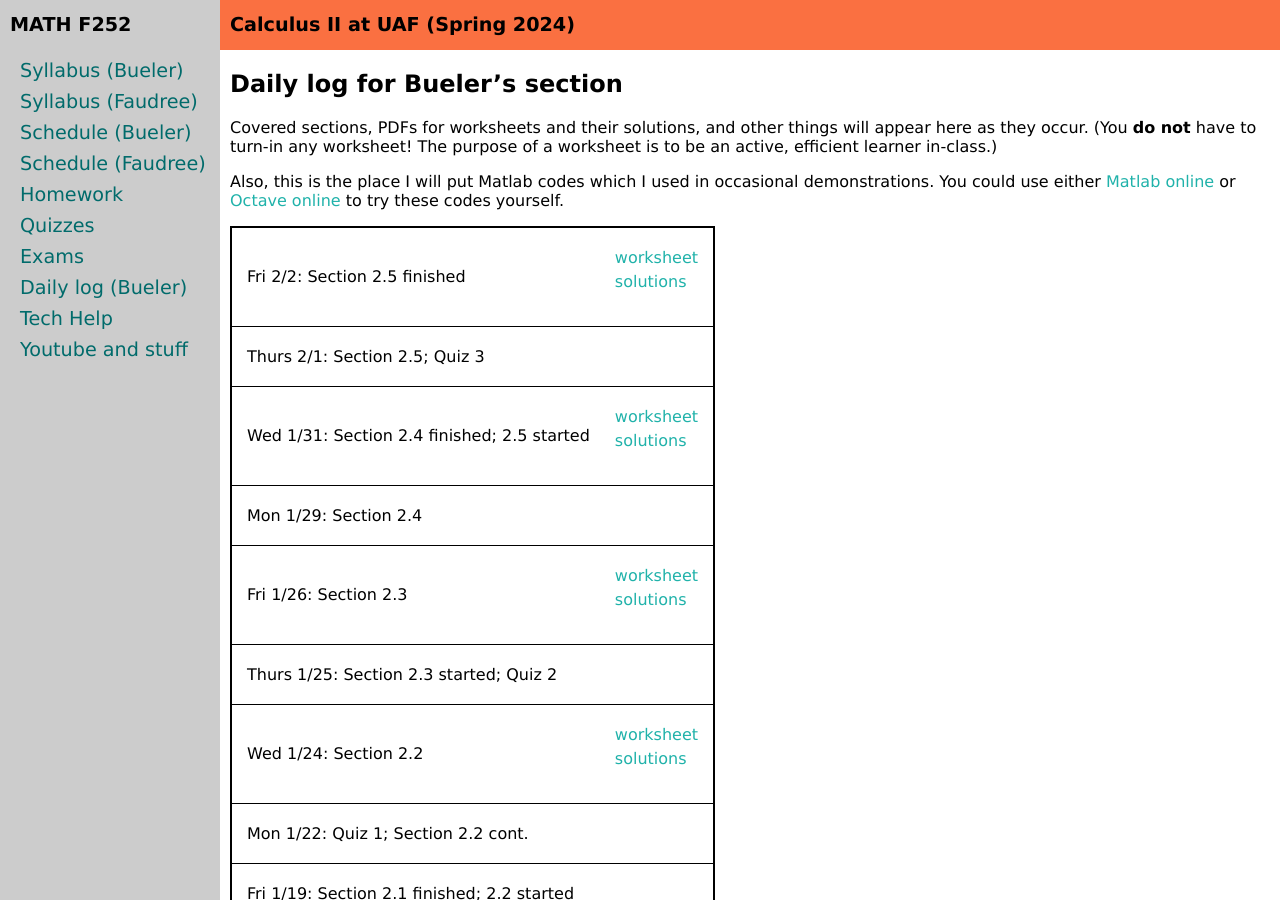
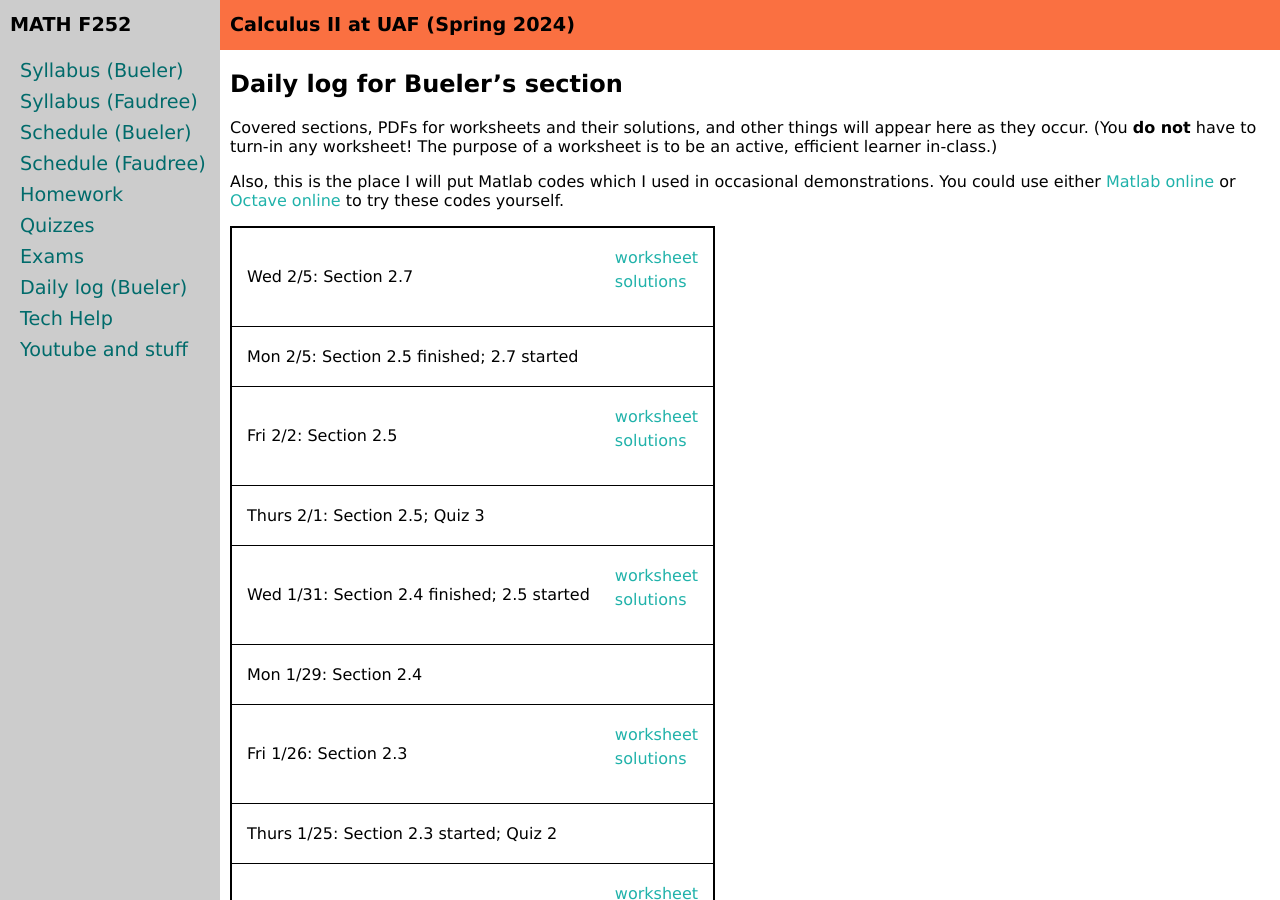
Before and after one commit to uaf-math/calc2, a Jekyll site: the page built from daily.md, in a window 1280 px wide and 900 px high. Built offline with Jekyll 4.4.1, drawn with Linux system fonts in a browser that asks for light colours.

Commit message:
post worksheet for today

```diff
--- a/_data/daily.yml
+++ b/_data/daily.yml
@@ -1,7 +1,13 @@
 semester: Spring 2024
-home: assets/daily/S24/Bueler/
+home: assets/worksheets/S24
 daily:
-- name: Section 2.5 finished
+- name: Section 2.7
+  date: Wed 2/5
+  worksheet: 2p7.pdf
+  solutions: 2p7solns.pdf
+- name: Section 2.5 finished; 2.7 started
+  date: Mon 2/5
+- name: Section 2.5
   date: Fri 2/2
   extworksheet: https://uaf-math251.github.io/calc2/assets/worksheets/F23/M252-2-5.pdf
   extsolutions: https://uaf-math251.github.io/calc2/assets/worksheets/F23/M252-2-5-s.pdf
```
Also changed, not shown: 3 other files.
